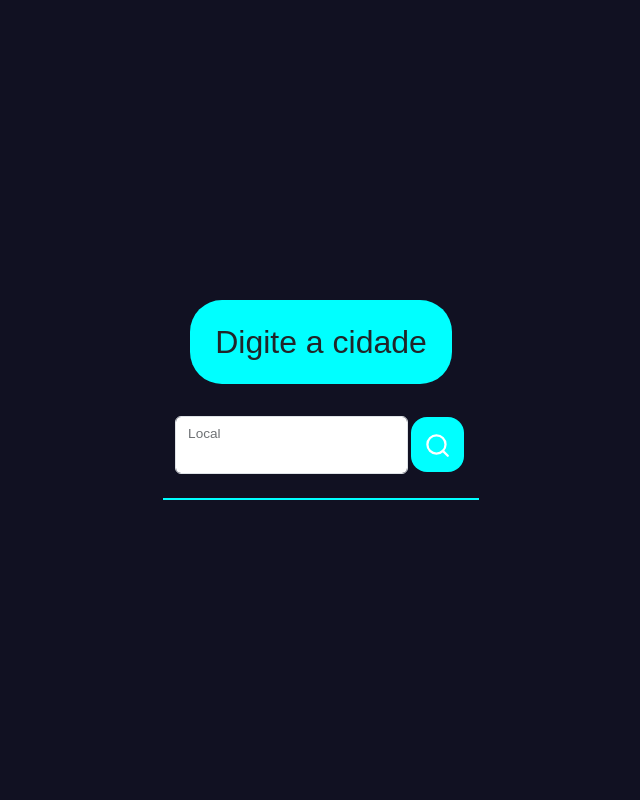
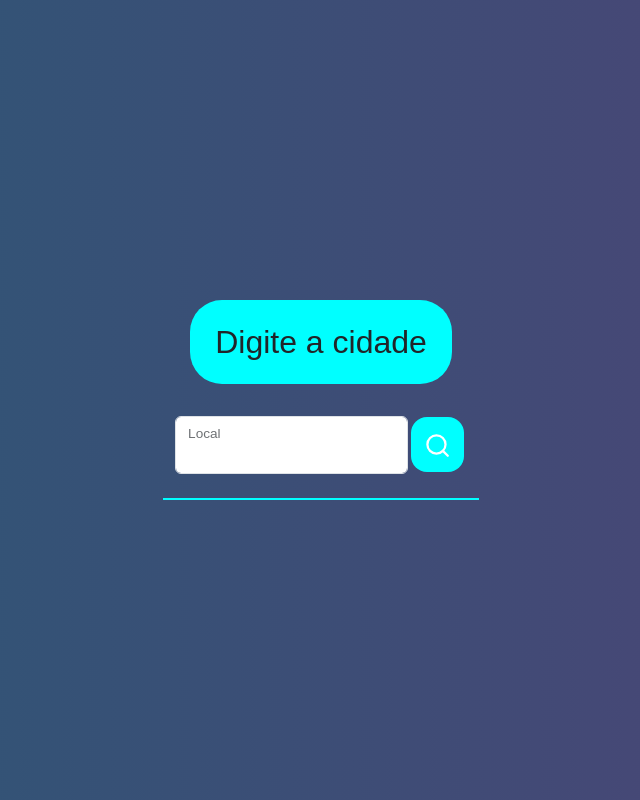
Before and after one commit to brunotrindadefm/WeatherAPI, a React (Vite) app: page / in a window 1280 px wide. Shown: the whole page, without its empty margins (319-959 px from the left). Built offline with nearby package versions, Linux system fonts and the light colour scheme.

Commit message:
feat: add new background-color

```diff
--- a/index.html
+++ b/index.html
@@ -5,7 +5,7 @@
     <link rel="icon" type="image/svg+xml" href="/vite.svg" />
     <meta name="viewport" content="width=device-width, initial-scale=1.0" />
     <link href="https://cdn.jsdelivr.net/npm/bootstrap@5.3.3/dist/css/bootstrap.min.css" rel="stylesheet" integrity="sha384-QWTKZyjpPEjISv5WaRU9OFeRpok6YctnYmDr5pNlyT2bRjXh0JMhjY6hW+ALEwIH" crossorigin="anonymous">
-    <title>Clima</title>
+    <title>Weather</title>
   </head>
   <body>
     <div id="root"></div>
--- a/src/index.sass
+++ b/src/index.sass
@@ -11,6 +11,7 @@ html, body
   justify-content: center
   align-items: center
   height: 100%
+  background: linear-gradient(to right, #2b5876, #4e4376)
 
 #root
   display: flex
```
